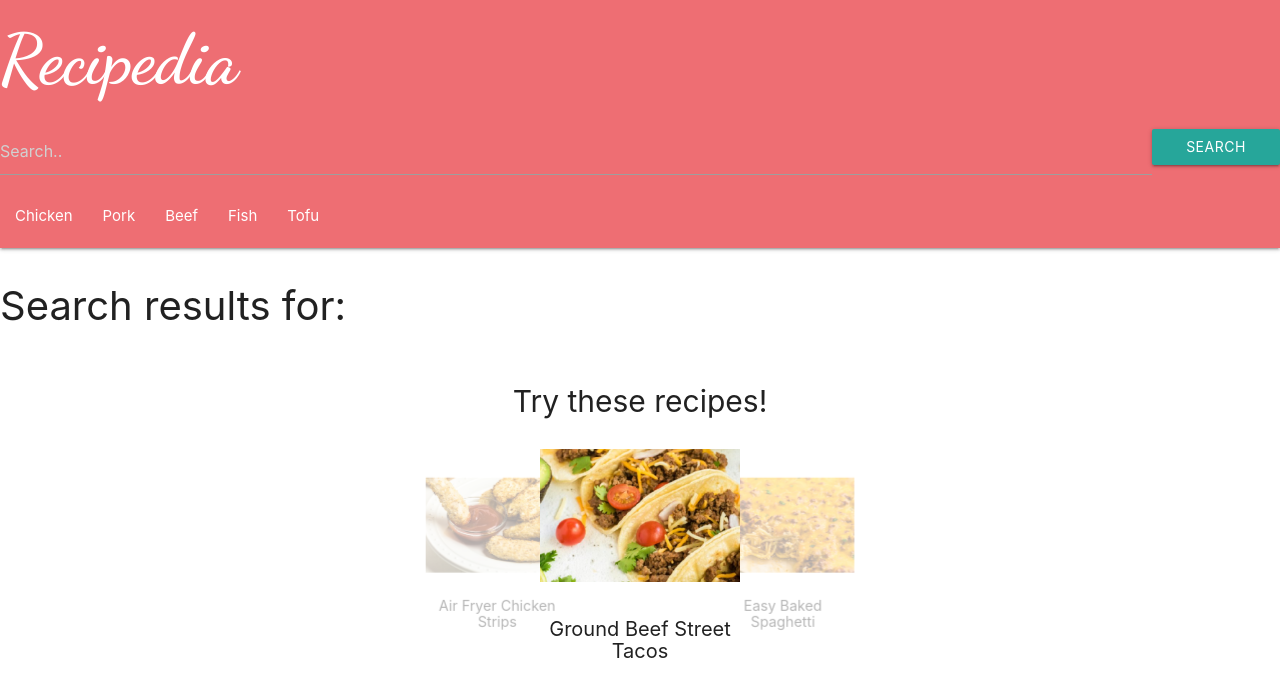
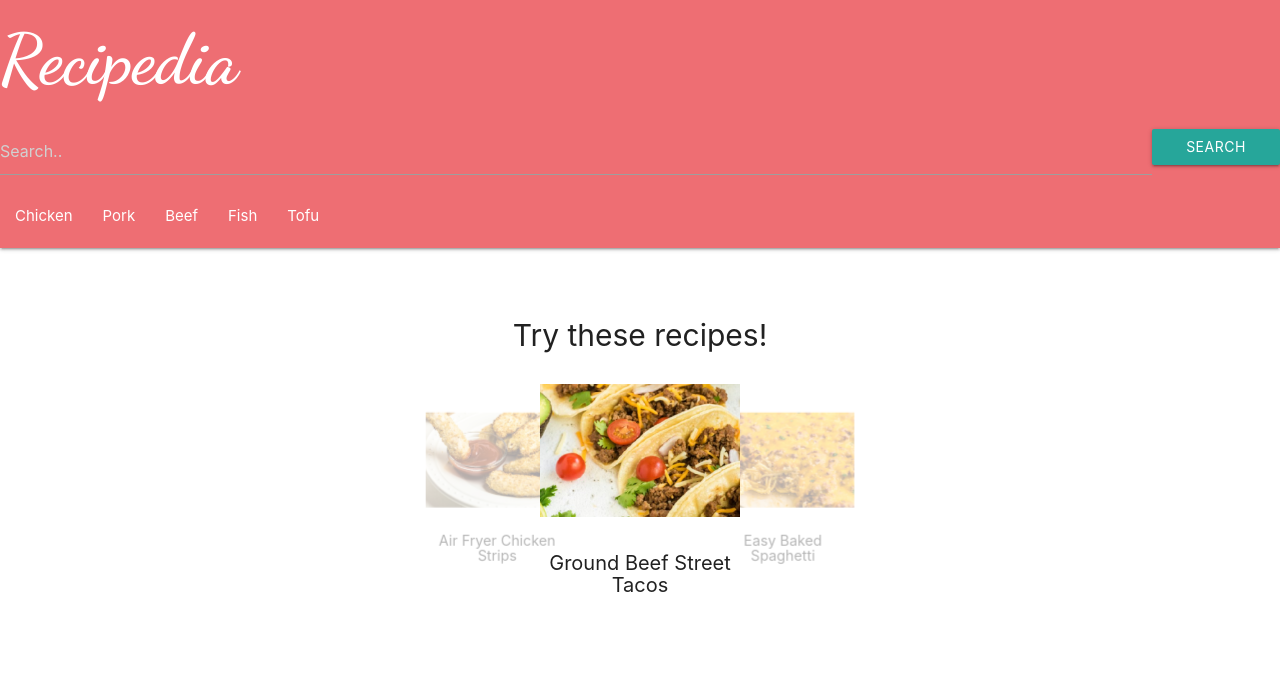
Before and after one commit to roberty157/Recipidia, a plain HTML site: page index.html in a window 1280 px wide. Drawn offline with nearby package versions, Linux system fonts and the light colour scheme.

Commit message:
deleting text search results for in index.html

```diff
--- a/index.html
+++ b/index.html
@@ -39,7 +39,7 @@
     <!--search results-->
     <main>
         <div>
-          <h2 class="subtitle">Search results for:<span id="search-term"></span></h2>
+          <h2 class="subtitle"><span id="search-term"></span></h2>
           <div id="results-container" class="list-group">
               <ul id=sourceLink></ul>
               </div>
```
